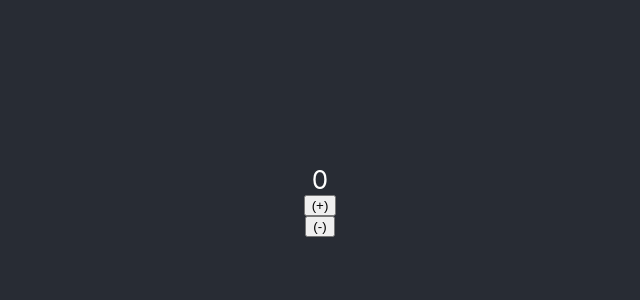
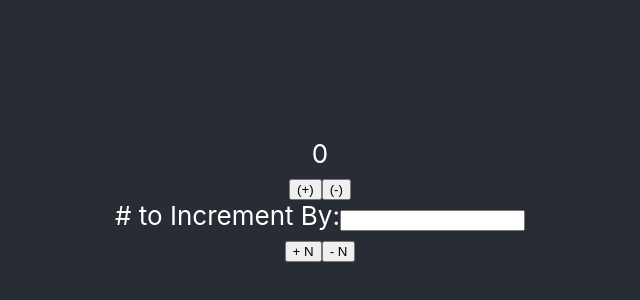
Before and after one commit to Benanna2019/Creating_Redux, a React (Create React App) app: page / in a window 1280 px wide. Shown: the part 200-500 px from the top of the page, without its empty margins (320-960 px from the left). Built offline with nearby package versions, Linux system fonts and the light colour scheme.

Commit message:
created way to input number and change state in react using useReducer

```diff
--- a/src/App.js
+++ b/src/App.js
@@ -4,6 +4,11 @@ import "./App.css";
 //
 const INCREMENT_COUNTER = "INCREMENT_COUNTER";
 const DECREMENT_COUNTER = "DECREMENT_COUNTER";
+
+const INCREMENT_BY_N = "INCREMENT_BY_N";
+const DECREMENT_BY_N = "DECREMENT_BY_N";
+
+const UPDATE_N = "UPDATE_N";
 
 //action types
 function incrementCounter() {
@@ -15,6 +20,25 @@ function incrementCounter() {
 function decrementCounter() {
   return {
     type: DECREMENT_COUNTER,
+  };
+}
+
+function incrementByN() {
+  return {
+    type: INCREMENT_BY_N,
+  };
+}
+
+function decrementByN() {
+  return {
+    type: DECREMENT_BY_N,
+  };
+}
+
+function updateN(n) {
+  return {
+    type: UPDATE_N,
+    n: n,
   };
 }
 
@@ -32,6 +56,12 @@ const reducer = (state, action) => {
       return { ...state, counter: state.counter + 1 };
     case DECREMENT_COUNTER:
       return { ...state, counter: state.counter - 1 };
+    case UPDATE_N:
+      return { ...state, n: action.n };
+    case INCREMENT_BY_N:
+      return { ...state, counter: state.counter + state.n };
+    case DECREMENT_BY_N:
+      return { ...state, counter: state.counter - state.n };
     default:
       return state;
   }
@@ -39,6 +69,7 @@ const reducer = (state, action) => {
 
 const initialState = {
   counter: 0,
+  n: 0,
 };
 
 function App() {
@@ -46,9 +77,23 @@ function App() {
   return (
     <div className="App">
       <header className="App-header">
-        {state.counter}
-        <button onClick={() => dispatch(incrementCounter())}>(+)</button>
-        <button onClick={() => dispatch(decrementCounter())}>(-)</button>
+        <div>
+          <div>{state.counter}</div>
+          <button onClick={() => dispatch(incrementCounter())}>(+)</button>
+          <button onClick={() => dispatch(decrementCounter())}>(-)</button>
+        </div>
+        <div>
+          <div>
+            <label># to Increment By:</label>
+            <input
+              onChange={(event) =>
+                dispatch(updateN(Number(event.target.value)))
+              }
+            />
+          </div>
+          <button onClick={() => dispatch(incrementByN())}>+ N</button>
+          <button onClick={() => dispatch(decrementByN())}>- N</button>
+        </div>
       </header>
     </div>
   );
```
